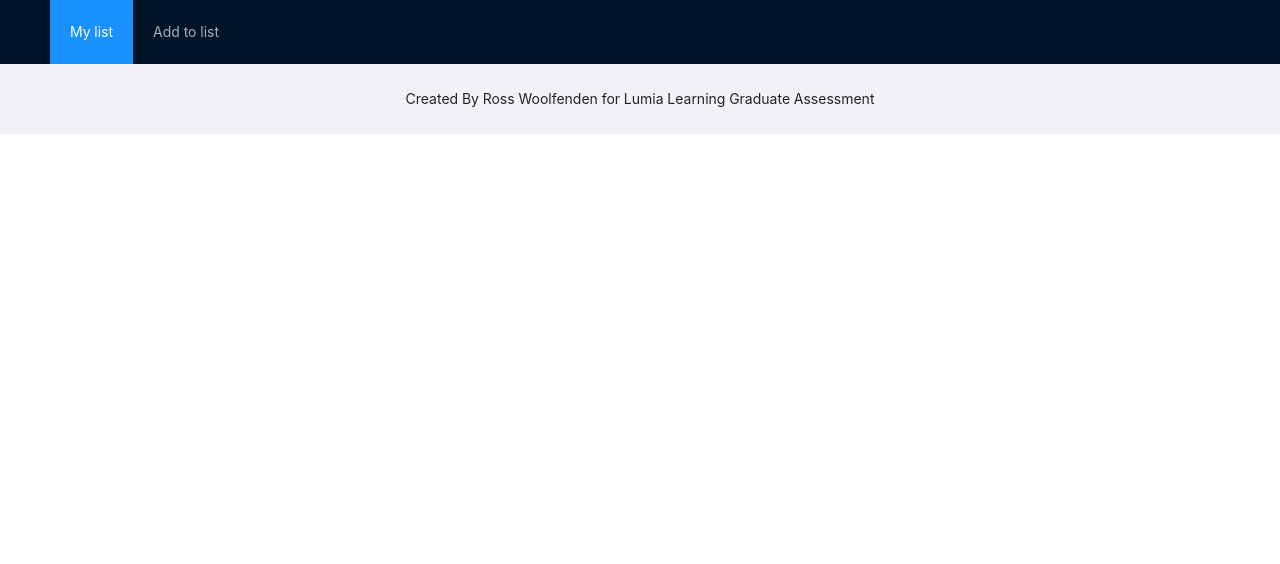
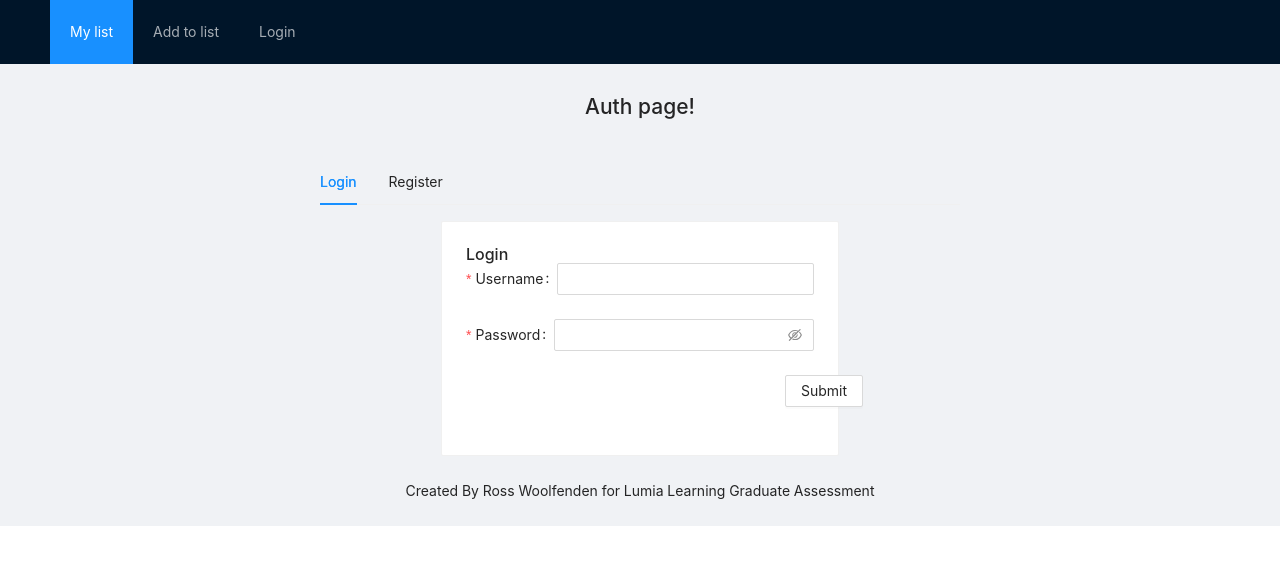
Before and after one commit to Rosswoolfenden/Lumia-Learning-Graduate-Assessment-, a React (Create React App) app in the folder react-app/: page /login in a window 1280 px wide. Shown: the top 564 px of the page. Built offline with nearby package versions, Linux system fonts and the light colour scheme.

Commit message:
login functionality

```diff
--- a/react-app/src/App.css
+++ b/react-app/src/App.css
@@ -41,8 +41,6 @@
   width: 1200px;
 }
 
-
-
 .cardlist{
   display: flex;
   flex-direction: column;
@@ -57,10 +55,29 @@
   width: fit-content;
 }
 
+.auth-page{
+  justify-content: center;
+  justify-items: center;
+}
+.auth-tab{
+  width: 50%;
+  justify-self: center;
+  margin-left: 25%;
+  margin-right: 25%;
+}
+.login-card{
+  justify-self: center;
+}
+
+.submit {
+  align-self:center;
+}
 p{
   word-break: break-all;
   white-space: pre-wrap;
 }
+
+
 @keyframes App-logo-spin {
   from {
     transform: rotate(0deg);
--- a/react-app/src/App.js
+++ b/react-app/src/App.js
@@ -3,6 +3,7 @@ import './App.css';
 import Home from './components/home';
 import Navbar from './components/navigation';
 import AddMovies from './components/addmovie';
+import Auth from './components/auth';
 import {
   BrowserRouter as Router,
   Route,
@@ -26,6 +27,7 @@ function App() {
           <Switch>
             <Route path="/" exact component={Home} />
             <Route path="/add" exact component={AddMovies} />
+            <Route path="/login" exact component={Auth} />
           </Switch>
         </Content>
 
--- a/react-app/src/components/addmovie.js
+++ b/react-app/src/components/addmovie.js
@@ -33,6 +33,9 @@ function AddMovies() {
       idlist.push(movieList[i].imdbID)
     }
     setMovies(idlist);
+    if(idlist.length === 0 ) {
+      alert("No movies match your search")
+    }
   }
   const inputChange = (e) => {
     setInput(e.target.value);
@@ -55,6 +58,7 @@ function AddMovies() {
           </div>
           <div className="cardlist">
             {movies && movies.map(movie => { return( <MovieCards movieid={movie} addrem={"Add"}/> )})}
+
           </div>
         </div>
       </>
--- /dev/null
+++ b/react-app/src/components/auth.js
@@ -0,0 +1,28 @@
+import React, {useState} from 'react';
+import { Card, Tabs } from 'antd';
+import Login from './login';
+
+const { Meta } =  Card;
+const { TabPane } =  Tabs;
+
+function Auth(props) {
+
+
+  return (
+    <div className="auth-page">
+        <div className="page-header">
+          <h1> Auth page! </h1>
+        </div>
+        <Tabs className="auth-tab" defaultActiveKey="1">
+          <TabPane tab="Login" key="1">
+            <Login />
+          </TabPane>
+          <TabPane tab="Register" key="2">
+            <h1> Register </h1>
+          </TabPane>
+        </Tabs>
+    </div>
+  );
+}
+
+export default Auth;
--- a/react-app/src/components/home.js
+++ b/react-app/src/components/home.js
@@ -33,7 +33,7 @@ function Home(props) {
     <>
       <div className="site-layout-content">
         <div className="page-header">
-          <h1> Your favirotes! </h1>
+          <h1> Your favourites! </h1>
         </div>
 
         <div className="cardlist">
--- /dev/null
+++ b/react-app/src/components/login.js
@@ -0,0 +1,66 @@
+import React, {useState} from 'react';
+import { Card, Form, Input, Button, Checkbox} from 'antd';
+import axios from 'axios';
+
+
+const { Meta } = Card;
+const tailLayout = {
+    wrapperCol: { offset: 22, span: 16 },
+  };
+
+const userFeilds = {
+    username: "",
+    password: "",
+}
+function Login(props) {
+    const [user, setUser] =  useState(userFeilds);
+
+    const inputChange = (e) => {
+        setUser({...user, [e.target.name]: e.target.value});
+    }
+    async function loginAttempt() {
+        axios({
+            method: 'post',
+            url: "http://localhost:8080/api/users/",
+            headers: {
+                "Authorization": "Basic " + btoa(user.username + ":" + user.password),
+            }
+        }).then(res => {
+            console.log(res);
+        }).catch(err => {
+            console.log(err)
+            alert("Failed to log in, try again");
+        })
+    }
+    return (
+        <div>
+            <Card className="login-card">
+                <Meta title={"Login"} />
+
+                <Form>
+                    <Form.Item
+                        label="Username"
+                        name="username"
+                        rules={[{required: true, message: 'Enter a username!'}]}
+                        >
+                        <Input name="username" onChange={inputChange}/>
+                    </Form.Item>
+                    <Form.Item
+                        label="Password"
+                        name="password"
+                        rules={[{required: true, message: 'Enter your password!'}]}
+                        >
+                        <Input.Password name="password" onChange={inputChange}/>
+                    </Form.Item>
+                    <Form.Item {...tailLayout}>
+                        <Button onClick={loginAttempt} className="submit" htmlType="submit"> Submit </Button>
+                    </Form.Item>
+
+                </Form>
+            </Card>
+
+        </div>
+    );
+}
+
+export default Login;
--- a/react-app/src/components/navigation.js
+++ b/react-app/src/components/navigation.js
@@ -8,6 +8,7 @@ function Navbar(props) {
       <Menu theme="dark" mode="horizontal" defaultSelectedKeys={['1']}>
         <Menu.Item key="1"> <Link to="/">My list </Link></Menu.Item>
         <Menu.Item key="2"> <Link to="/add"> Add to list </Link></Menu.Item>
+        <Menu.Item key="3"> <Link to="login"> Login </Link></Menu.Item>
       </Menu>
     </>
   );
--- /dev/null
+++ b/react-app/src/contexts/usercontext.js
@@ -0,0 +1,3 @@
+import React from 'react';
+
+export const UserContext = React.createContext();
```
